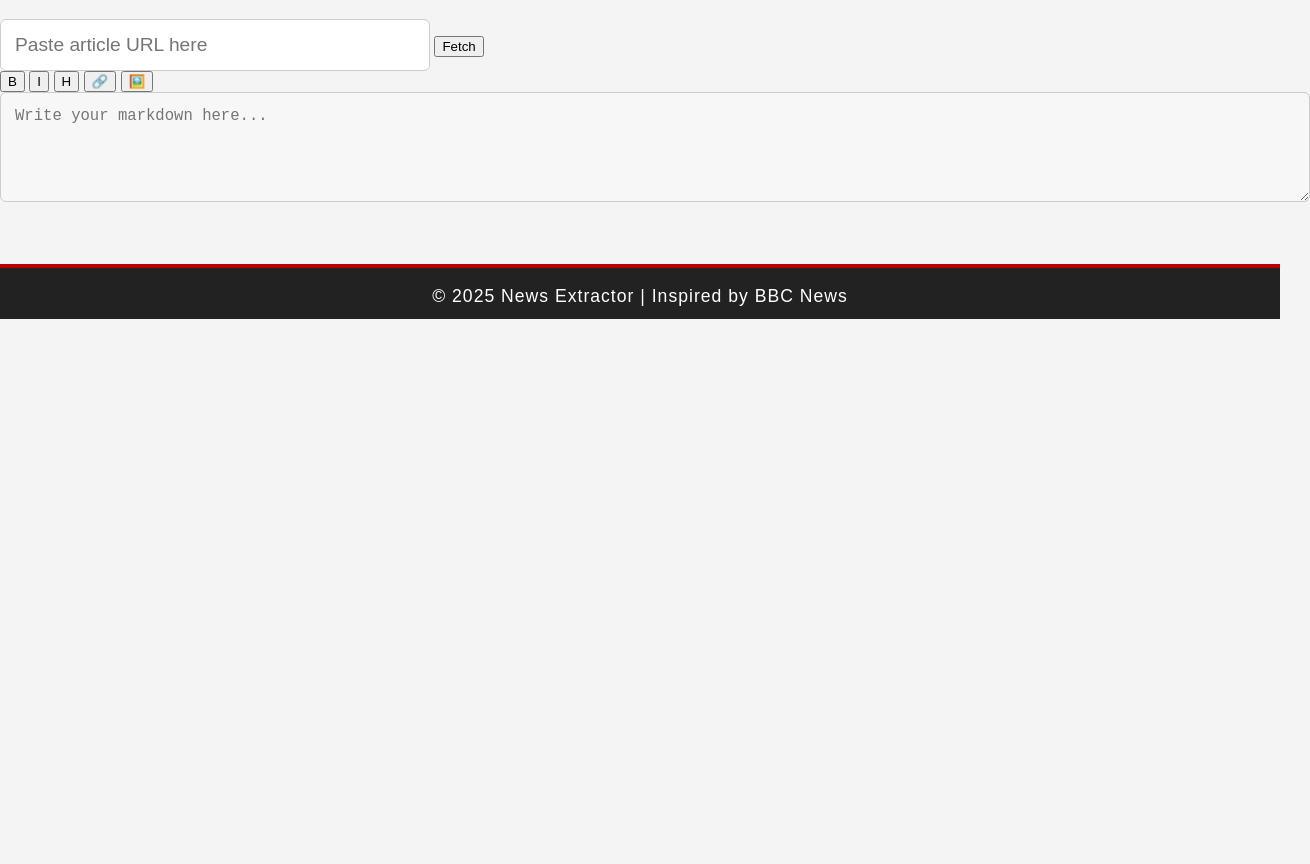
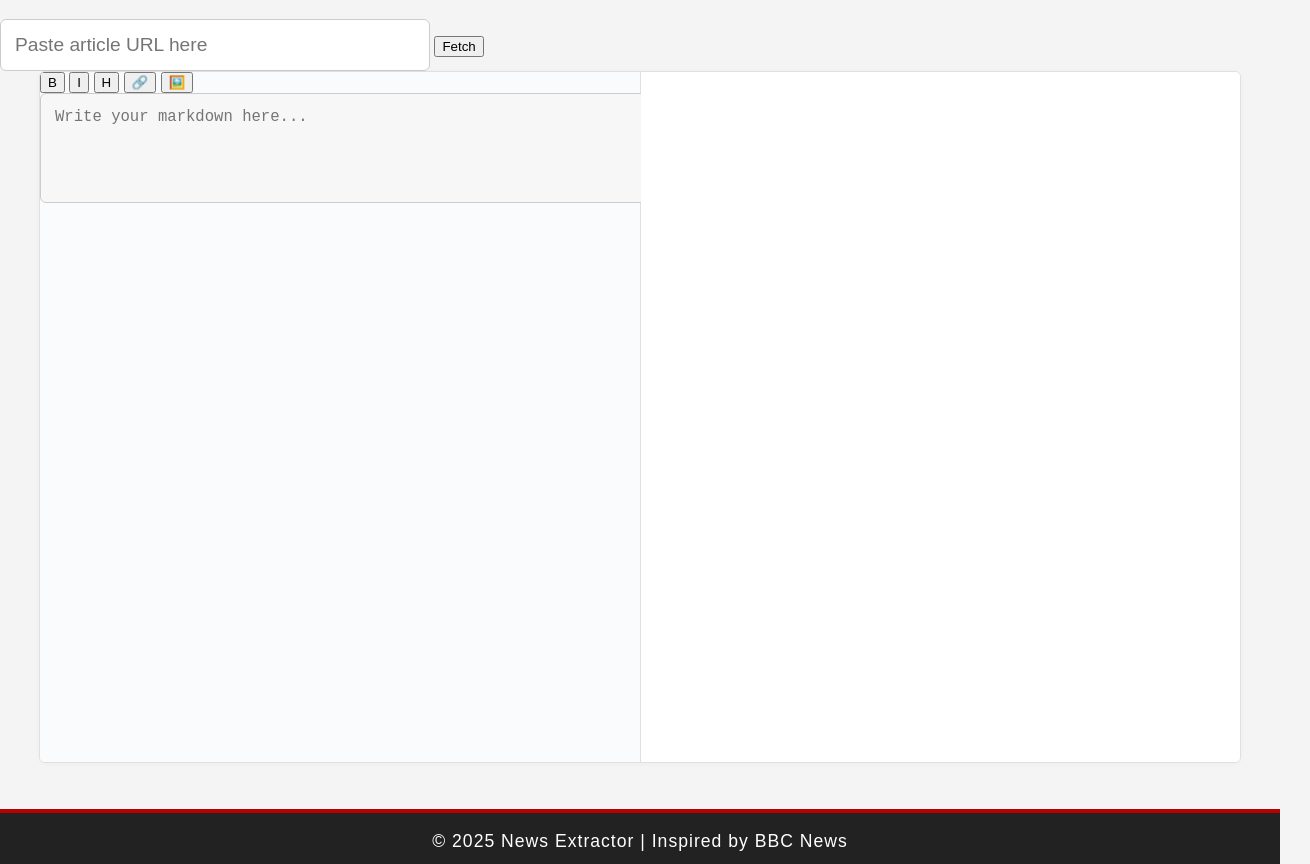
Before and after one commit to dotnetappdev/newsextractor, a browser extension: page index.html in a window 1280 px wide. Shown: the part 61-925 px from the top of the page, 1310 px wide, since content can reach past the window. Before the commit the page ends 800 px from the top, so only its background shows below. Drawn offline with Linux system fonts and the light colour scheme.

Commit message:
Fix: Editor full height, width to center, preview floats right as on markdownlivepreview.com

```diff
--- a/index.html
+++ b/index.html
@@ -13,6 +13,7 @@
     <input id="input-url" type="text" placeholder="Paste article URL here" class="mlp-url-input">
     <button id="fetch-article" class="mlp-url-btn">Fetch</button>
   </div>
+  <div class="mlp-outer-row">
     <div class="mlp-main-row">
       <div class="mlp-editor-panel">
         <div class="mlp-toolbar">
@@ -31,6 +32,7 @@
         <div id="preview" class="mlp-preview"></div>
       </div>
     </div>
+  </div>
   <script src="news-extractor-web.js"></script>
 </body>
 </html>
--- a/news-extractor.css
+++ b/news-extractor.css
@@ -204,35 +204,44 @@ body {
   min-width: 400px;
   max-width: 700px;
 }
-.bbc-content-row {
+/* Outer row: full viewport height, relative for absolute children */
+.mlp-outer-row {
+  position: relative;
+  width: 100vw;
+  height: calc(100vh - 110px);
+  min-height: 500px;
+}
+/* Main row: fixed width, centered horizontally, full height */
+.mlp-main-row {
+  position: absolute;
+  left: 50%;
+  top: 0;
+  transform: translateX(-50%);
   display: flex;
-  gap: 32px;
-  justify-content: flex-start;
-  align-items: flex-start;
+  width: 1200px;
+  height: 100%;
+  border: 1px solid #e0e0e0;
+  border-radius: 6px;
+  background: #fff;
+  box-shadow: 0 1px 4px rgba(0,0,0,0.03);
+  overflow: hidden;
 }
-.bbc-left-col {
-  flex: 0 0 420px;
+.mlp-editor-panel {
+  width: 600px;
+  min-width: 0;
   display: flex;
   flex-direction: column;
-  align-items: flex-start;
-  background: #f9f9f9;
-  border-radius: 8px;
-  padding: 24px 16px;
-  box-shadow: 0 1px 4px rgba(0,0,0,0.04);
-  margin-right: 18px;
-  min-width: 340px;
-  max-width: 480px;
+  background: #fafbfc;
+  border-right: 1px solid #e0e0e0;
+  height: 100%;
 }
-.bbc-left-align {
-  align-items: flex-start !important;
-}
-.bbc-preview-area {
-  flex: 1 1 420px;
+.mlp-preview-panel {
+  width: 600px;
+  min-width: 0;
+  background: #fff;
   display: flex;
   flex-direction: column;
-  gap: 24px;
-  min-width: 340px;
-  max-width: 600px;
+  height: 100%;
 }
 .bbc-preview-section {
   background: #fff;
```
Lines whose indentation alone changed are shown as unchanged.
